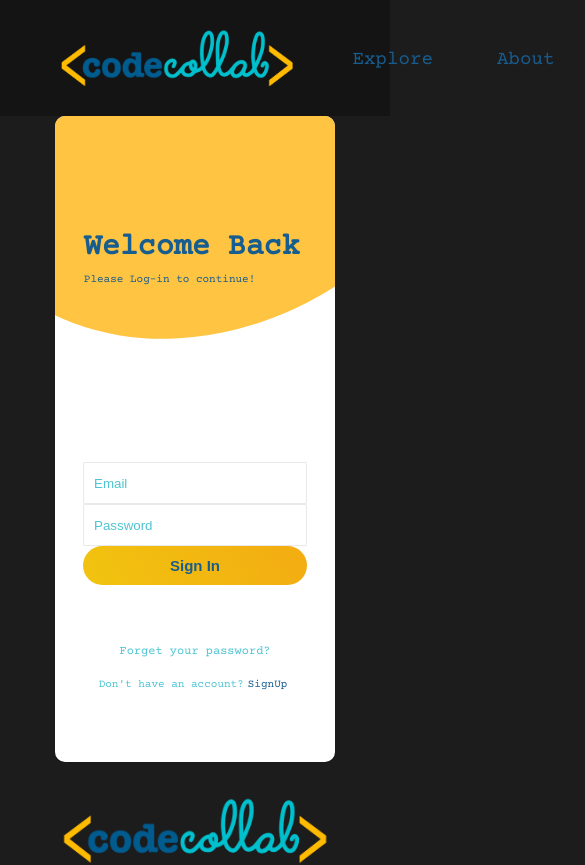
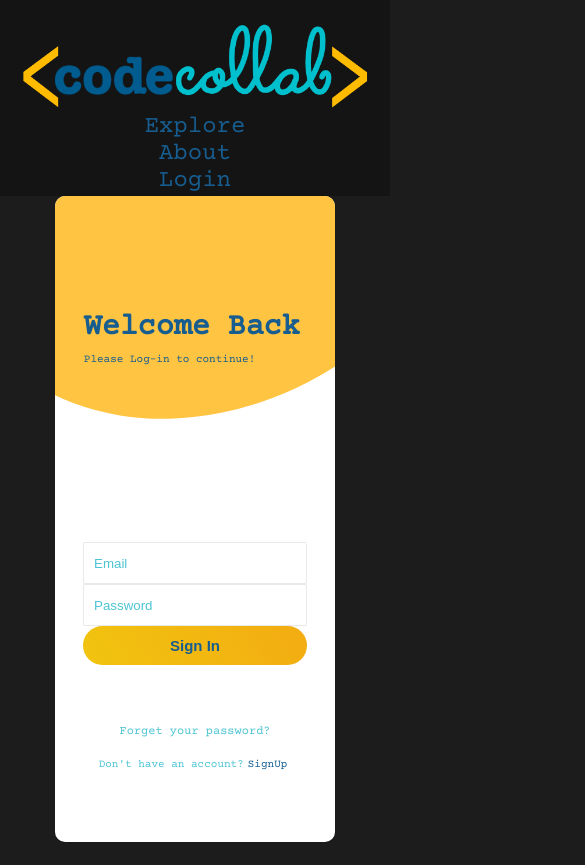
Before and after one commit to DallasSybrowsky/CodeCollab, a React (Create React App) app in the folder client/: page / in a window 390 px wide. Shown: the top 865 px of the page, 585 px wide, since content can reach past the window. Built offline with nearby package versions, Linux system fonts and the light colour scheme; the HTML template or start-up script is replaced by a standard one; a web font is replaced by a local one.

Commit message:
Final Styling: no more

```diff
--- a/client/src/components/accountBox/About.js
+++ b/client/src/components/accountBox/About.js
@@ -22,6 +22,57 @@ const AboutContainer = styled.div`
     font-family: montserrat;
     color: var(--color-light-blue);
     text-align: center;
+
+/* Tablet responsive styles */
+@media (max-width: 840px) {
+  .AboutContainer {
+    display: flex;
+    flex-direction: column;
+    align-items: center;
+  }
+  .about__title_box h1 {
+    margin: 0.5rem;
+    font-family: montserrat;
+    color: var(--color-yellow);
+    display: flex;
+    flex-direction: column;
+    align-items: center;
+  }
+  .about__details_box h3 {
+    margin: 2rem 2rem 1rem 2rem;
+    font-family: montserrat;
+    color: var(--color-light-blue);
+    text-align: center;
+  }
+}
+
+/* Mobile responsive styles */
+@media (max-width: 450px) {
+  .logo {
+    width: 100%;
+    min-width: 100%;
+    margin-bottom: -3rem;
+  }
+  .navbar {
+    align-items: flex-start;
+    flex-direction: row;
+  }
+  .nav__links {
+    padding: 0;
+    display: flex;
+    flex-direction: column;
+    /* justify-content: center; */
+  }
+
+  .nav__links li {
+    margin: 1rem 0;
+  }
+
+  .nav__links a {
+    margin: 0;
+    font-size: 1.5rem;
+  }
+}
 `;
 
 function About() {
--- a/client/src/components/accountBox/Comment.js
+++ b/client/src/components/accountBox/Comment.js
@@ -74,6 +74,7 @@ const CommentContainer = styled.div`
     // flex-direction: column;
     // justify-content: center;
   }
+
   textarea {
     resize: none;
     margin: 0.5rem 0;
@@ -105,6 +106,7 @@ const CommentContainer = styled.div`
     box-shadow: 0 0 0.5rem var(--color-dark-blue);
     transition: 0.2s ease-in-out;
   }
+
   button:hover {
     margin: 0.5rem 0;
     padding: 0.5rem;
--- a/client/src/components/style/nav.css
+++ b/client/src/components/style/nav.css
@@ -8,7 +8,7 @@
 
 nav {
   background: rgba(0, 0, 0, 0.3);
-
+  width: 100vw;
   display: flex;
   flex-direction: row;
   justify-content: space-between;
@@ -71,7 +71,65 @@ ul li a:hover {
 
 .logo {
   padding: 1rem;
-  margin-left: 2rem;
   min-width: 270px;
   width: 15vw;
 }
+
+/* Tablet responsive styles */
+@media (max-width: 840px) {
+  .nav__links {
+    margin-top: -16px;
+    padding: 0;
+    display: flex;
+    flex-direction: row;
+    justify-content: center;
+  }
+
+  .brand-title {
+    margin-left: -32px;
+    display: flex;
+    justify-content: center;
+    align-items: center;
+  }
+  .logo {
+    padding: 1rem;
+    min-width: 270px;
+    width: 15vw;
+  }
+  nav {
+    background: rgba(0, 0, 0, 0.3);
+    display: flex;
+    flex-wrap: wrap;
+    justify-content: center;
+  }
+}
+
+/* Mobile responsive styles */
+@media (max-width: 450px) {
+  .brand-title {
+    margin: 0px;
+    display: flex;
+    justify-content: center;
+    align-items: center;
+  }
+  .logo {
+    width: 100%;
+    min-width: 100%;
+  }
+  .navbar {
+    align-items: flex-start;
+    flex-direction: row;
+  }
+  .nav__links {
+    padding: 0;
+    display: flex;
+    flex-direction: column;
+  }
+  /* .nav__links li { */
+    /* margin: 0.5rem 0; */
+  /* } */
+  .nav__links a {
+    margin: 0;
+    font-size: 1.5rem;
+  }
+}
```
